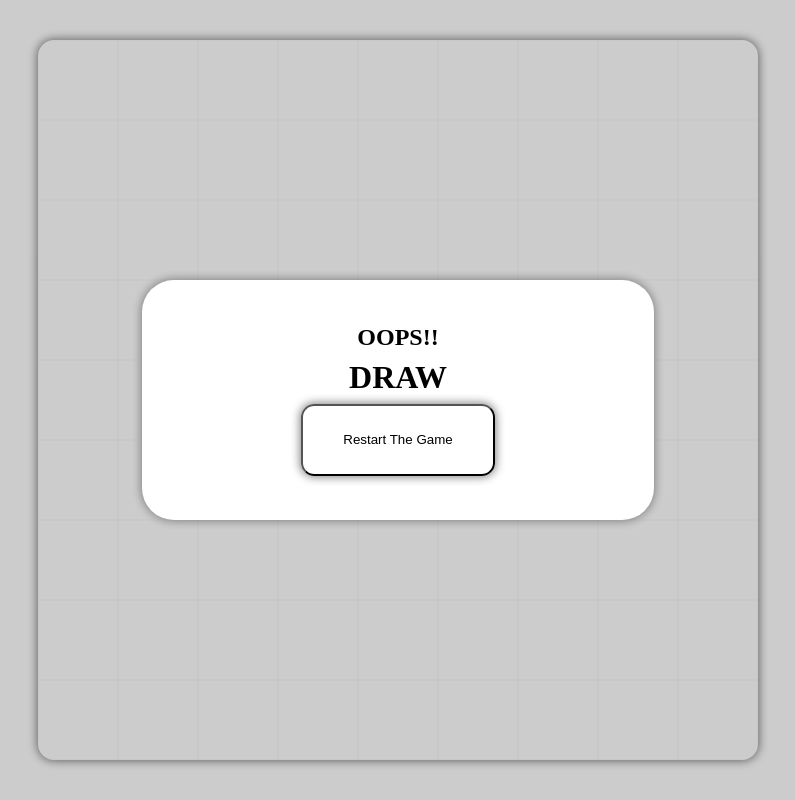
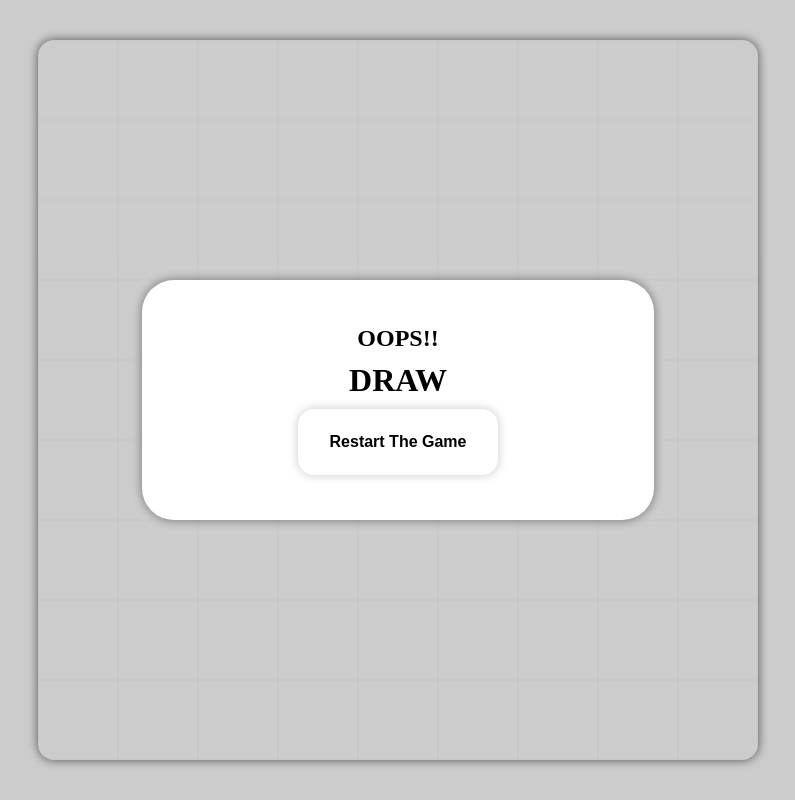
Before and after one commit to joonyg10/connect-four, a React (Create React App) app: page / in a window 1280 px wide. Shown: the whole page, without its empty margins (242-1037 px from the left). Built offline with nearby package versions, Linux system fonts and the light colour scheme.

Commit message:
Refactoring: Button refactoring

```diff
--- a/src/components/Button/index.tsx
+++ b/src/components/Button/index.tsx
@@ -1,29 +1,50 @@
 import styled from "styled-components";
 
 interface Props {
-  size?: "sm" | "md";
-  onClick: (...args: any[]) => void;
+  size?: "lg" | "md";
+  color?: "red" | "blue";
+  selected?: boolean;
+  onClick?: (...args: any[]) => void;
   children: React.ReactNode;
 }
 
-export const Button = ({ size = "md", onClick, children }: Props) => {
+export const Button = ({
+  size = "md",
+  color,
+  selected,
+  onClick,
+  children,
+}: Props) => {
   return (
-    <ButtonStyle size={size} onClick={onClick}>
+    <ButtonStyle
+      size={size}
+      color={color}
+      selected={selected}
+      onClick={onClick}
+    >
       {children}
     </ButtonStyle>
   );
 };
 
-const ButtonStyle = styled.button<{ size: "sm" | "md" }>`
-  padding: ${({ size }) => (size === "sm" ? "1em 2em" : " 2em 3em")};
+const ButtonStyle = styled.button<Props>`
+  padding: ${({ size }) => (size === "lg" ? "3em 4.5em" : " 1.5em 2em")};
 
+  border: none;
   border-radius: 1em;
-  box-shadow: 0 0 10px 1px gray;
+  background-color: ${({ theme, selected, color }) =>
+    color && selected && theme.color[color]};
+  box-shadow: 0 0 10px 1px
+    ${({ theme, color }) => (color ? theme.color[color] : "lightgray")};
+
+  font-size: ${({ size }) => (size === "lg" ? "1.75rem" : "1rem")};
+  font-weight: bold;
   cursor: pointer;
   transition: all 350ms ease-out;
 
   &:hover {
-    background-color: grey;
+    background-color: ${({ theme, color }) =>
+      color ? theme.color[color] : "lightgray"};
     color: #fff;
   }
 `;
```
